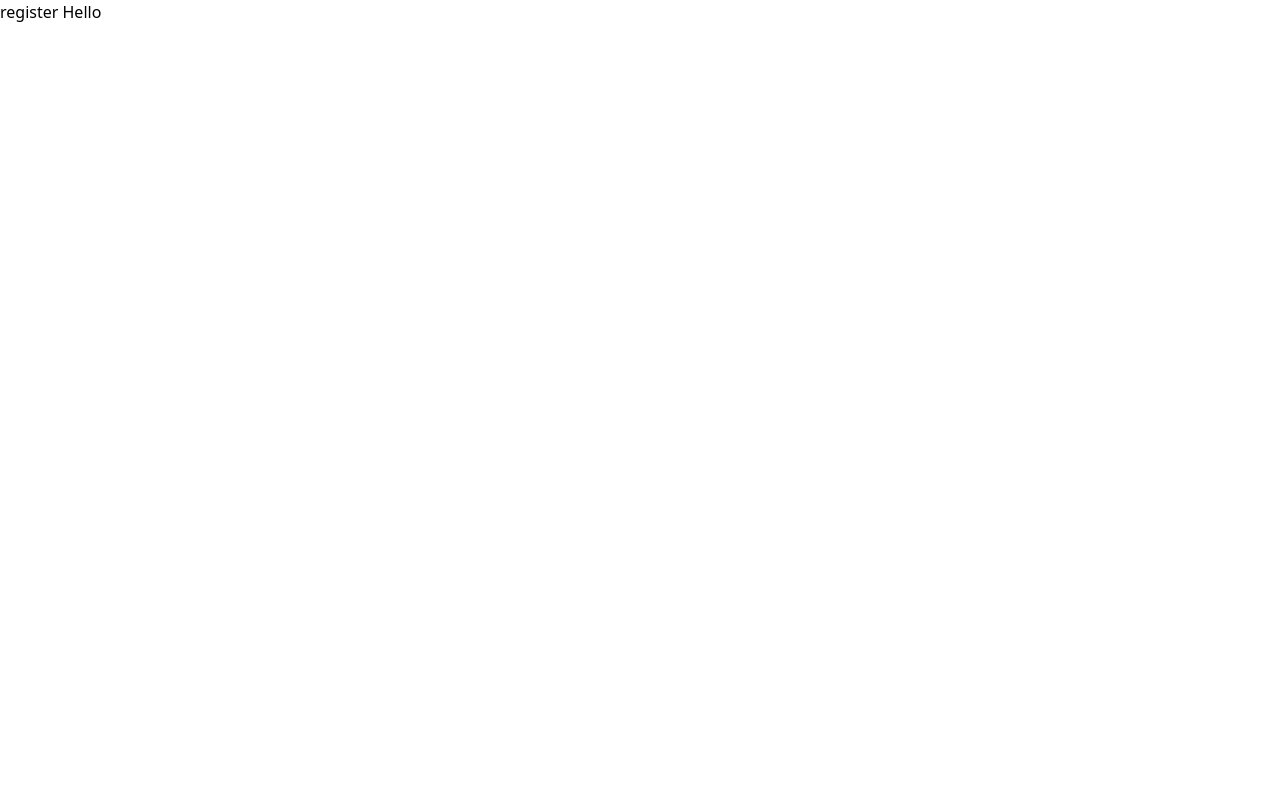
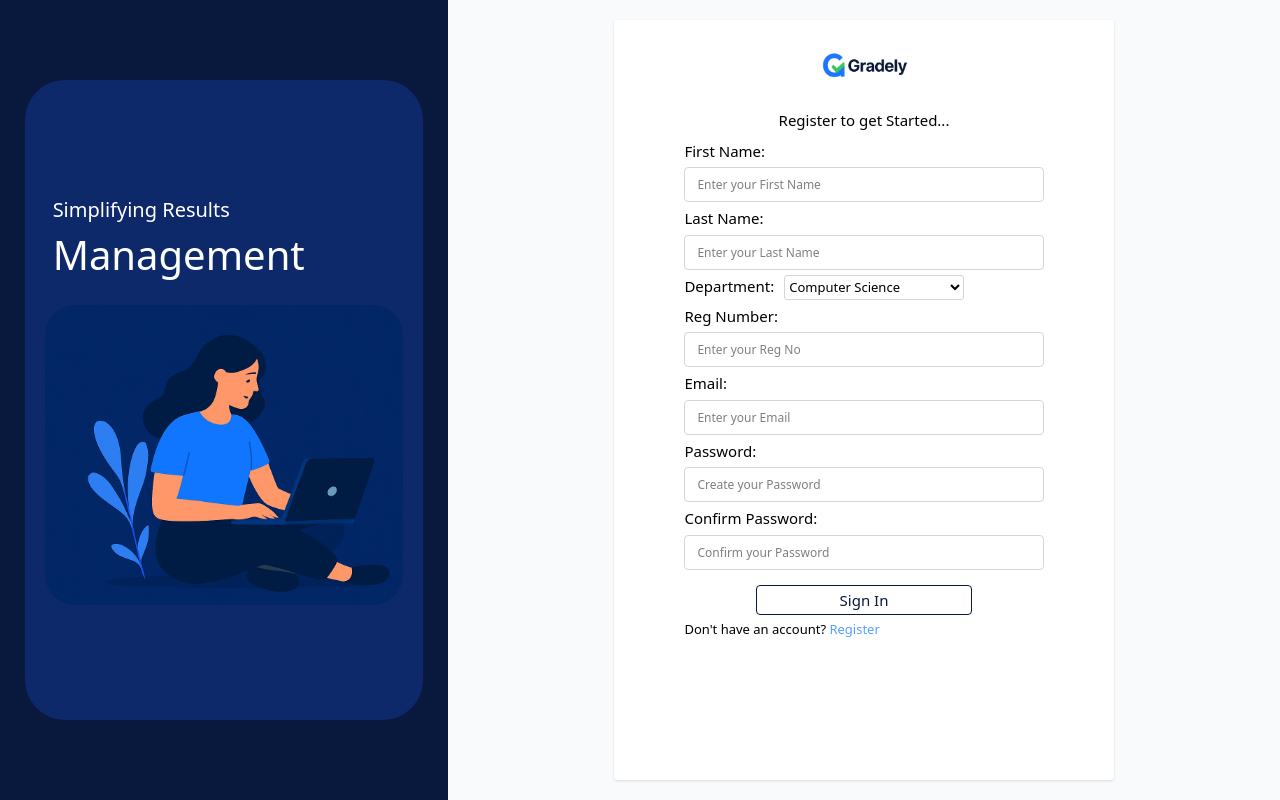
Before and after one commit to michealarumgbo/gradely, a Vue app in the folder gradely-frontend/: page /register in a window 1280 px wide. Built offline with nearby package versions, Linux system fonts and the light colour scheme.

Commit message:
Edited Register Files

```diff
--- a/gradely-frontend/src/views/auth/register.vue
+++ b/gradely-frontend/src/views/auth/register.vue
@@ -1,7 +1,67 @@
 <template>
-    <div>
-        register
-        Hello
+    <div class="w-full h-[100vh] justify-center flex bg-[#f9fafb] items-center">
+        <!-- Side Panel -->
+        <div class="hidden md:flex items-center  w-[35%] justify-center h-[100%] text-white bg-[#09193e]">
+            <div class="w-[89%] h-[80%] rounded-[40px] flex flex-col justify-center px-[20px] bg-[#0f2e77c5]">
+                <p class="font-[500] text-[20px] mb-[20px] ml-[8px]">
+                    Simplifying Results <span class="text-[40px]">Management</span>
+                </p>
+                <!-- Illustrious Image -->
+                <div class="w-[100%] h-[300px] rounded-[30px] bg-cover bg-center bg-no-repeat"
+                    style="background-image: url('/src/assets/images/bg-images.png');"></div>
+            </div>
+        </div>
+        <!-- Form -->
+        <div class="md:w-[65%] flex flex-col w-full h-full justify-center  items-center">
+            <div
+                class="w-[90%] flex flex-col md:w-[60%] md:h-[95%] h-[90%] items-center shadow rounded-sm bg-white pt-1">
+                <div class="flex flex-col  items-center h-[14%] w-full">
+                    <a href="/" class="w-[60%] h-[80%] flex justify-center">
+                        <img class=" h-[100%]" src="/src/assets/images/logo/GradelyLogo.png" alt="hello">
+                    </a>
+                    <div class="">
+                        <p class="text-[15px]">Register to get Started...</p>
+                    </div>
+                </div>
+                <form action="#" class="w-full h-[84%]  flex flex-col md:px-[70px] px-[20px] mt-[10px]">
+                    <label for="firstname" class="font-[500] mb-[5px]">First Name:</label>
+                    <input type="text" name="firstname" placeholder="Enter your First Name"
+                        class="border border-gray-300 rounded-sm h-[35px] text-[12px] pl-[12px] outline-none focus-within:border-[#09193e] mb-[5px]">
+                    <label for="lastname" class="font-[500] mb-[5px]">Last Name:</label>
+                    <input type="text" name="lastname" placeholder="Enter your Last Name"
+                        class="border border-gray-300 rounded-sm h-[35px] text-[12px] pl-[12px] outline-none focus-within:border-[#09193e] mb-[5px]">
+                    <div class="flex ">
+                        <label for="dept" class="font-[500] mr-[10px] mb-[5px]">Department:</label>
+                    <select name="dept" id="dept" class="mb-[5px] w-[50%] outline-none border border-gray-300 rounded-[3px] cursor-pointer h-[25px] text-[13px]">
+                        <option value="CSC">Computer Science</option>
+                        <option value="EEE">Elect Engineering</option>
+                        <option value="BCHEM">Bio Chem</option>
+                        <option value="CHEM">Chemistry</option>
+                    </select>
+                    </div>
+                    <label for="reg-no" class="font-[500] mb-[5px]">Reg Number:</label>
+                    <input type="text" name="reg-no" placeholder="Enter your Reg No"
+                        class="border border-gray-300 rounded-sm h-[35px] text-[12px] pl-[12px] outline-none focus-within:border-[#09193e] mb-[5px]">
+                    <label for="email" class="font-[500] mb-[5px]">Email:</label>
+                    <input type="email" name="email" placeholder="Enter your Email"
+                        class="border border-gray-300 rounded-sm h-[35px] text-[12px] pl-[12px] outline-none focus-within:border-[#09193e] mb-[5px]">
+                    <label for="password" class="font-[500] mb-[5px]">Password:</label>
+                    <input type="password" name="password" placeholder="Create your Password"
+                        class="border border-gray-300 rounded-sm h-[35px] text-[12px] pl-[12px] outline-none focus-within:border-[#09193e] mb-[5px]">
+                    <label for="confirm-password" class="font-[500] mb-[5px]">Confirm Password:</label>
+                    <input type="confirm-password" name="password" placeholder="Confirm your Password"
+                        class="border border-gray-300 rounded-sm h-[35px] text-[12px] pl-[12px] outline-none focus-within:border-[#09193e] mb-[15px]">
+                    <div class="flex justify-center  mb-[5px]">
+                        <button type="submit"
+                            class="w-[80%] md:w-[60%] md:h-[30px] h-[30px] text-[15px] rounded-sm text-[#09193e] cursor-pointer focus-within:text-[#fff] focus-within:bg-[#09193e] hover:bg-[#09193e] hover:text-[#fff] border border-[f9fafb] outline-none">Sign
+                            In</button>
+                    </div>
+
+                    <p class="text-[13px]">Don't have an account? <a href="/login" class="text-blue-400">Register</a>
+                    </p>
+                </form>
+            </div>
+        </div>
     </div>
 </template>
 
@@ -9,6 +69,14 @@
 
 </script>
 
-<style lang="scss" scoped>
+<style scoped>
+@media (max-width: 768px) {
 
+    label{
+        font-size: 14px;
+    }
+}
+label{
+    font-size: 15px;
+}
 </style>
```
